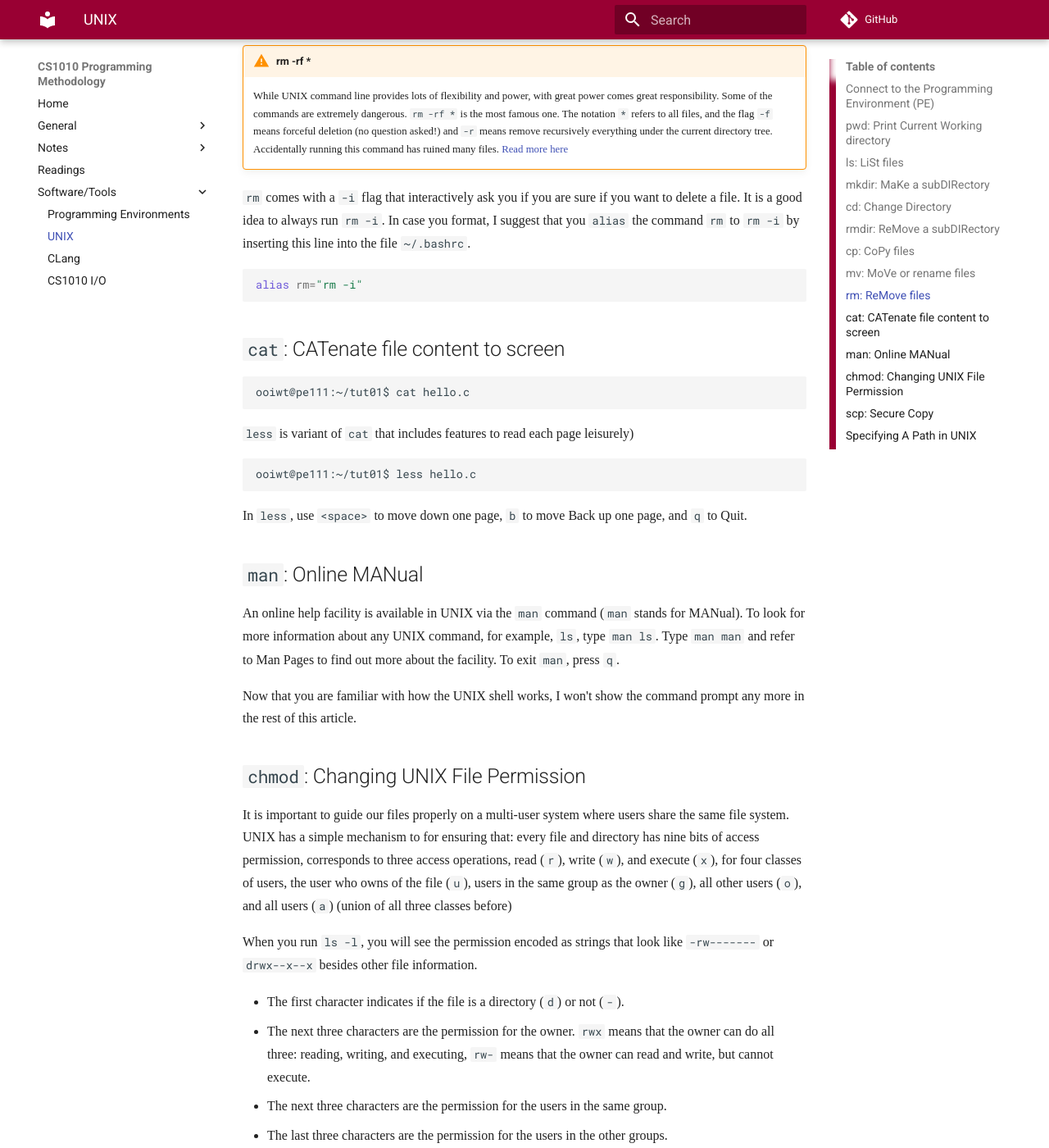
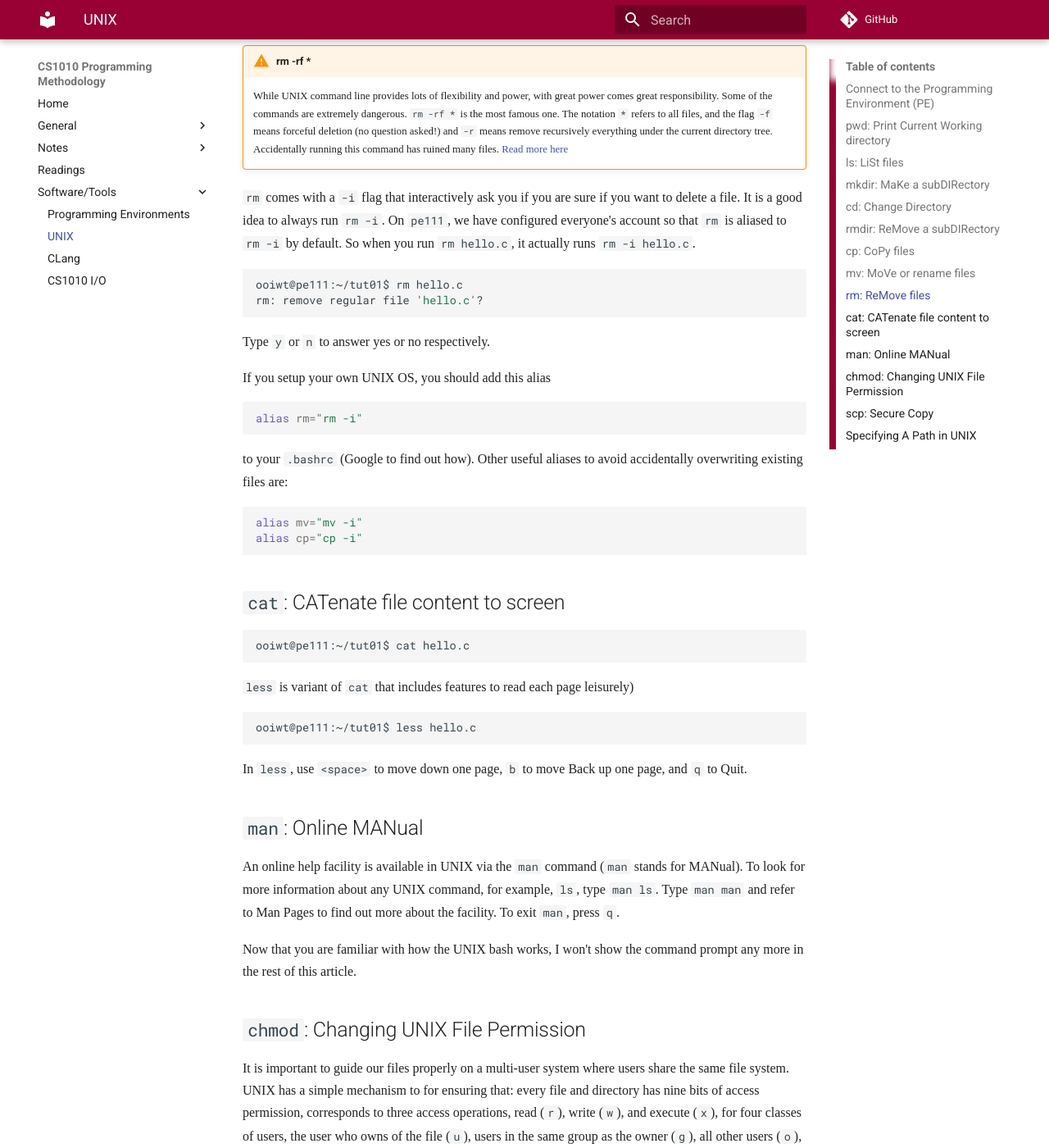
Before and after one commit to LL-Pengfei/CS1010-AY1819S1-Personal, an MkDocs documentation site: the page built from docs/unix.md, in a window 1280 px wide and 1400 px high, scrolled down 5316 px. Shown: the whole window at 82% size. Built offline with MkDocs 1.6.1 and Material for MkDocs 9.7.7, drawn with Linux system fonts in a browser that asks for light colours; nearby versions of some CDN libraries; some web fonts are replaced; comment, search, counter and statistics services are not loaded; old or Windows-style settings are respelled for this version of MkDocs; some of the changed text lies outside the part shown.

Commit message:
Minor fixes

````diff
--- a/docs/unix.md
+++ b/docs/unix.md
@@ -13,10 +13,10 @@
 ooiwt@pe111:~$
 ```
 
-This interface is provided by a UNIX shell -- this shell sits in a loop and wait for users to enter a command, then it interprets and executes the command.  There are many versions of shells, the default shell for our PE is `bash`[^1].
+This interface is provided by a UNIX bash -- this shell sits in a loop and wait for users to enter a command, then it interprets and executes the command.  There are many versions of shells, the default shell for our PE is `bash`[^1].
 
 
-[^1]: I run `fish` on my macOS, as you might have noticed during the in-class demos.  You can use any shell you like, if you know what you are doing.  Otherwise, `bash` is a popular one.
+[^1]: I run `fish` on my macOS, as you might have noticed during the in-class demos.  You can use any bash you like, if you know what you are doing.  Otherwise, `bash` is a popular one.
 
 _The following is adapted for CS1010 from [the instructions created by Aaron Tan](http://www.comp.nus.edu.sg/~cs1020/4_misc/cs1010_lect/2014/intro_lab/gettingStarted.html). Bugs are mine._
 
@@ -55,7 +55,7 @@
 ooiwt@pe111:~$
 ```
 
-If you do not have any regular files in your home directory, as you should when you first login, you should immediately return to the shell prompt.
+If you do not have any regular files in your home directory, as you should when you first login, you should immediately return to the bash prompt.
 
 !!! note "Rule of Silence"
     UNIX follows the _rule of silence_: programs should not print unnecessary output, to allow other programs and users to easily parse the output from one program.  So, if `ls` has nothing to list, it will list nothing (as oppose to, say, printing "This is an empty directory.")
@@ -142,7 +142,7 @@
 
 `mv` can move files from one directory to another.
 
-```shell
+```bash
 ooiwt@pe111:~/tut01$ ls
 hello.c
 ooiwt@pe111:~/tut01$ mv hello.c ..
@@ -162,7 +162,7 @@
 hello_world.java
 ```
 
-!!! tip "Use TAB for name Completion"
+!!! tip "Use TAB for Name Completion"
     If you have a very long file name, you may use UNIX's filename completion feature to reduce typing. For instance, you may type:
     ```
     ooiwt@pe111:~/tut01$ mv h
@@ -174,7 +174,7 @@
 
 Be careful with this command -- files deleted cannot be restored.  There is no trash or recycled bin like in Mac or Windows.
 
-```shell
+```bash
 ooiwt@pe111:~/tut01$ rm hello.c
 ooiwt@pe111:~/tut01$ ls
 ooiwt@pe111:~/tut01$
@@ -183,21 +183,36 @@
 !!! warning "rm -rf *"
     While UNIX command line provides lots of flexibility and power, with great power comes great responsibility.  Some of the commands are extremely dangerous.  `rm -rf *` is the most famous one.  The notation `*` refers to all files, and the flag `-f` means forceful deletion (no question asked!) and `-r` means remove recursively everything under the current directory tree.  Accidentally running this command has ruined many files.  [Read more here](https://www.quora.com/What-are-some-crazy-rm-rf-stories-you-have-heard-about)
 
-`rm` comes with a `-i` flag that interactively ask you if you are sure if you want to delete a file.  It is a good idea to always run `rm -i`.  In case you format, I suggest that you `alias` the command `rm` to `rm -i` by inserting this line into the file `~/.bashrc`.
+`rm` comes with a `-i` flag that interactively ask you if you are sure if you want to delete a file.  It is a good idea to always run `rm -i`.  On `pe111`, we have configured everyone's account so that `rm` is aliased to `rm -i` by default.  So when you run `rm hello.c`, it actually runs `rm -i hello.c`.
 
-```shell
+```bash
+ooiwt@pe111:~/tut01$ rm hello.c
+rm: remove regular file 'hello.c'?
+```
+
+Type `y` or `n` to answer yes or no respectively.
+
+If you setup your own UNIX OS, you should add this alias
+
+```bash
 alias rm="rm -i"
 ```
 
+to your `.bashrc` (Google to find out how).  Other useful aliases to avoid accidentally overwriting existing files are:
+
+```bash
+alias mv="mv -i"
+alias cp="cp -i"
+```
 
 ## `cat`: CATenate file content to screen
 
-```shell
+```bash
 ooiwt@pe111:~/tut01$ cat hello.c
 ```
 
 `less` is variant of `cat` that includes features to read each page leisurely)
-```shell
+```bash
 ooiwt@pe111:~/tut01$ less hello.c
 ```
 
@@ -207,7 +222,7 @@
 
 An online help facility is available in UNIX via the `man` command (`man` stands for MANual). To look for more information about any UNIX command, for example, `ls`, type `man ls`. Type `man man` and refer to Man Pages to find out more about the facility. To exit `man`, press `q`.
 
-Now that you are familiar with how the UNIX shell works, I won't show the command prompt any more in the rest of this article.
+Now that you are familiar with how the UNIX bash works, I won't show the command prompt any more in the rest of this article.
 
 ## `chmod`: Changing UNIX File Permission
 It is important to guide our files properly on a multi-user system where users share the same file system.  UNIX has a simple mechanism to for ensuring that: every file and directory has nine bits of access permission, corresponds to three access operations, read (`r`), write (`w`), and execute (`x`), for four classes of users, the user who owns of the file (`u`), users in the same group as the owner (`g`), all other users (`o`), and all users (`a`) (union of all three classes before)
@@ -221,7 +236,7 @@
 
 To change permission, we use the `chmod` command.  Let's say that we want to remove the read and write permission from all other users in the group.  You can run:
 
-```shell
+```bash
 chmod g-rw <file>
 ```
 
@@ -229,7 +244,7 @@
 
 To add executable permission to everyone, you can run:
 
-```shell
+```bash
 chmod a+x <file>
 ```
 
@@ -239,13 +254,13 @@
 
 To set the permission of a file to `-r--r--r--` (readable by everyone), run:
 
-```shell
+```bash
 chmod 444 <file>
 ```
 
 To set the permission to `-rw-------`, run:
 
-```shell
+```bash
 chmod 600 <file>
 ```
 
@@ -257,7 +272,7 @@
 
 Secure copy, or `scp`, is one way to transfer files from the programming environments to your local computer for archiving or storage.  Let's say you want to transfer a set of C files from the directory `a01` to your local computer, then, on your local computer, run:
 
-```shell
+```bash
 ooiwt@macbook:~$ scp ooiwt@pe111:~/a01/*.c .
 ```
 
@@ -266,7 +281,7 @@
 
 The expression `*.c` is a _regular expression_ that means all files with filename ending with `.c`.  You can copy specific files as well.  For instance,
 
-```shell
+```bash
 ooiwt@macbook:~$ scp ooiwt@pe111:~/a01/hello.c .
 ```
 
@@ -277,7 +292,7 @@
 
 In any command above, when we need to refer to a directory or a file, we need to specify an _unambiguous location_ of the directory or the file.  The most precise way to specify the location is to use the full path, or the _absolute path_.  For instance:
 
-```shell
+```bash
 cp /home/o/ooiwt/tut01/hello.c /home/o/ooiwt/tut01/hello_world.c
 ```
 
@@ -285,32 +300,32 @@
 
 - We could specify the location with respect to the home directory using `~`.  `~ooiwt` refers to the home directory of user `ooiwt`.
 
-```shell
+```bash
 cp ~ooiwt/tut01/hello.c ~ooiwt/tut01/hello_world.c
 ```
 
 If you are `ooiwt`, then you can omit `ooiwt`, since `~` without any username refers to your home directory.
 
-```shell
+```bash
 cp ~/tut01/hello.c ~/tut01/hello_world.c
 ```
 
 - Or we could specify the location with respect to the current directory.  Suppose the current working directory is `~/tut01` (i.e., we have `cd` into `~/tut01`), then we could say this:
 
-```shell
+```bash
 cp ./hello.c ./hello_world.c
 ```
 
 Recall that a single dot `.` refers to the current directory.
 
-The `./` however is redundant unless you are executing a command.  Since, by specifying a file name or a directory without a path (i.e., not using any `/`), the shell looks for the file or directory in the current directory.  So, we could just do:
+The `./` however is redundant unless you are executing a command.  Since, by specifying a file name or a directory without a path (i.e., not using any `/`), the bash looks for the file or directory in the current directory.  So, we could just do:
 
-```shell
+```bash
 cp hello.c hello_world.c
 ```
 
 Another important short form for relative location is `..`.  Recall that this refers to the parent directory.  Suppose that the current directory is in `~/tut02`.  Then, to copy the files in `~/tut01`, you can run:
 
-```shell
+```bash
 cp ../tut01/hello.c ../tut01/hello_world.c
 ```
--- a/mkdocs.yml
+++ b/mkdocs.yml
@@ -9,6 +9,8 @@
   - Notes:
       - 1. What is a Program?: '01-program.md'
       - 2. Computational Problem &amp; Algorithms: '02-algo.md'
+      - 3. Functions: '03-func.md'
+      - 4. Types: '04-type.md'
   - Readings: 'readings.md'
   - Software/Tools:
       - Programming Environments: 'environments.md'
````
Also changed, not shown: docs/03-func.md (+12 -9 lines), docs/index.md (+9 -0 lines).
